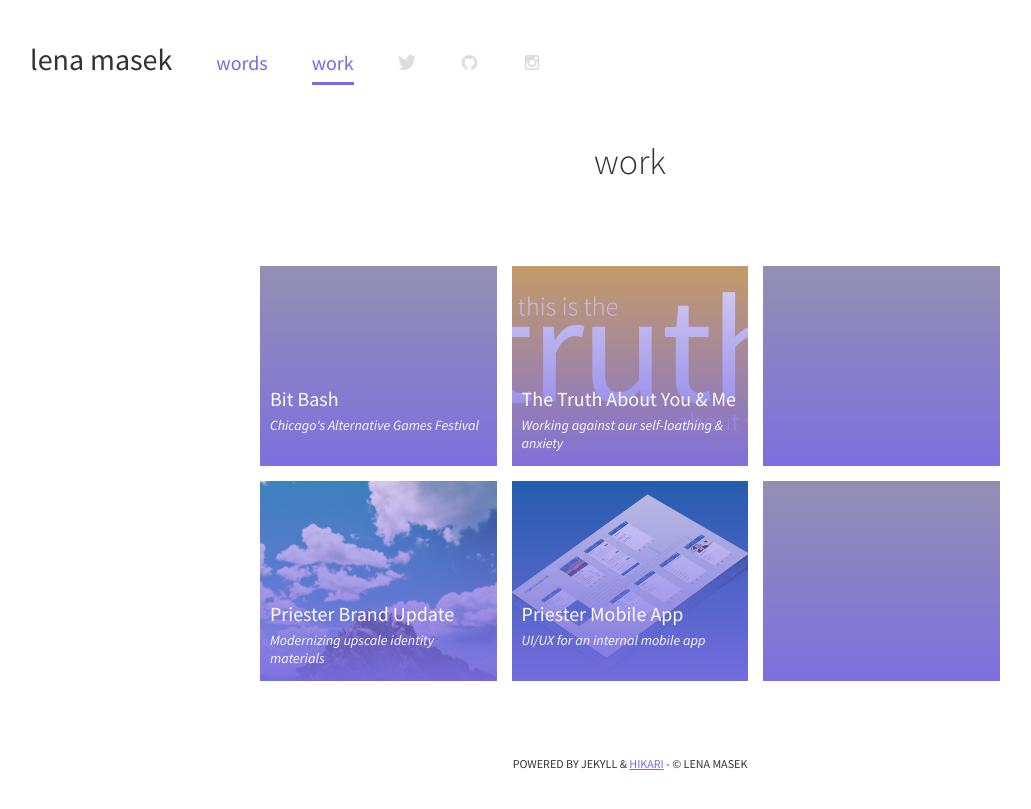
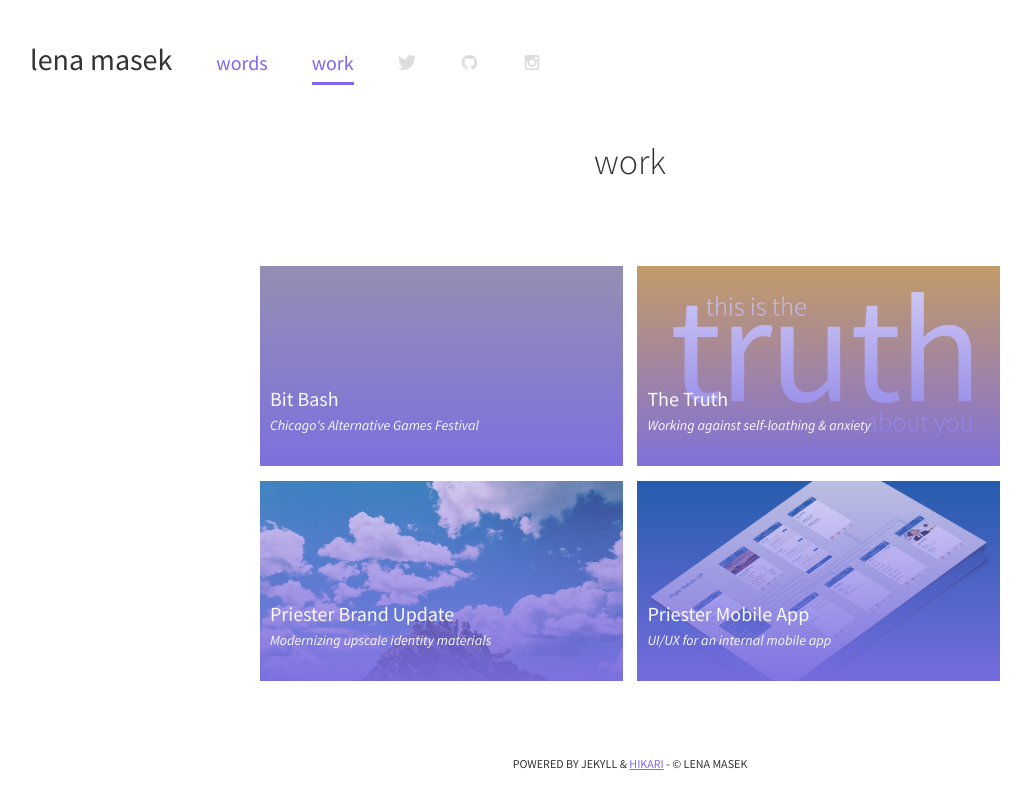
Before and after one commit to lenamasek/lenamasek.github.io, a Jekyll site: the page built from work/index.html, in a window 1280 px wide. Shown: the top 809 px of the page, without its empty margins (10-1041 px from the left). Built offline with Jekyll 4.4.1, drawn with Linux system fonts in a browser that asks for light colours.

Commit message:
changing media queries and making 2 columns instead of 3 on the work page

```diff
--- a/work/index.html
+++ b/work/index.html
@@ -13,33 +13,29 @@
 <section class="single-wrap">
 
 <div class="group">
-	<div class="col span_2_of_6 portfolio-item" id="bitbash">
+	<div class="col span_3_of_6 portfolio-item" id="bitbash">
 		Bit Bash <br/>
 		<p class="subtitle">Chicago's Alternative Games Festival</p>
 	</div>
 
-	<div class="col span_2_of_6 portfolio-item" id="truth">
-		The Truth About You &amp; Me <br/>
-		<p class="subtitle">Working against our self-loathing &amp; anxiety</p>
+	<div class="col span_3_of_6 portfolio-item" id="truth">
+		The Truth <br/>
+		<p class="subtitle">Working against self-loathing &amp; anxiety</p>
 	</div>
-
-	<div class="col span_2_of_6 portfolio-item" id="bitbash"></div>
 
 </div>
 
 <div class="group">
 
-	<div class="col span_2_of_6 portfolio-item" id="pr-brand">
+	<div class="col span_3_of_6 portfolio-item" id="pr-brand">
 		Priester Brand Update <br/>
 		<p class="subtitle">Modernizing upscale identity materials</p>
 	</div>
 
-	<div class="col span_2_of_6 portfolio-item" id="pr-mobile">
+	<div class="col span_3_of_6 portfolio-item" id="pr-mobile">
 		Priester Mobile App<br/>
 		<p class="subtitle">UI/UX for an internal mobile app</p>
 	</div>
-
-	<div class="col span_2_of_6 portfolio-item" id="bitbash"></div>
 
 </div>
 
```
Also changed, not shown: _scss/base/_global.scss (+4 -4 lines).
